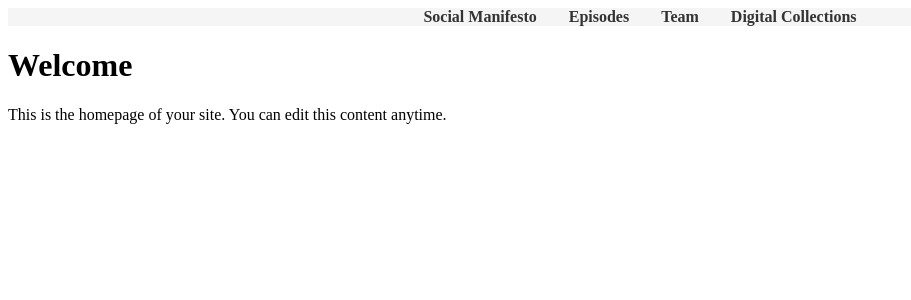
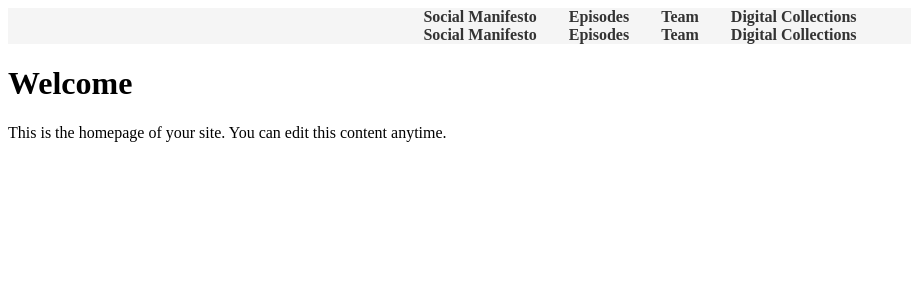
Before and after one commit to ananyabusiness/Research-Project, a Jekyll site: the page built from index.md, in a window 1280 px wide. Shown: the top 300 px of the page, without its empty margins (0-911 px from the left). Built offline with Jekyll 4.4.1, drawn with Linux system fonts in a browser that asks for light colours.

Commit message:
Update header.html

```diff
--- a/_includes/header.html
+++ b/_includes/header.html
@@ -26,3 +26,12 @@
   color: #007acc;
 }
 </style>
+
+<nav class="site-nav">
+  <ul>
+    <li><a href="/Social-Manifesto/">Social Manifesto</a></li>
+    <li><a href="/Episodes/">Episodes</a></li>
+    <li><a href="/Team/">Team</a></li>
+    <li><a href="/Digital-Collections/">Digital Collections</a></li>
+  </ul>
+</nav>
```
